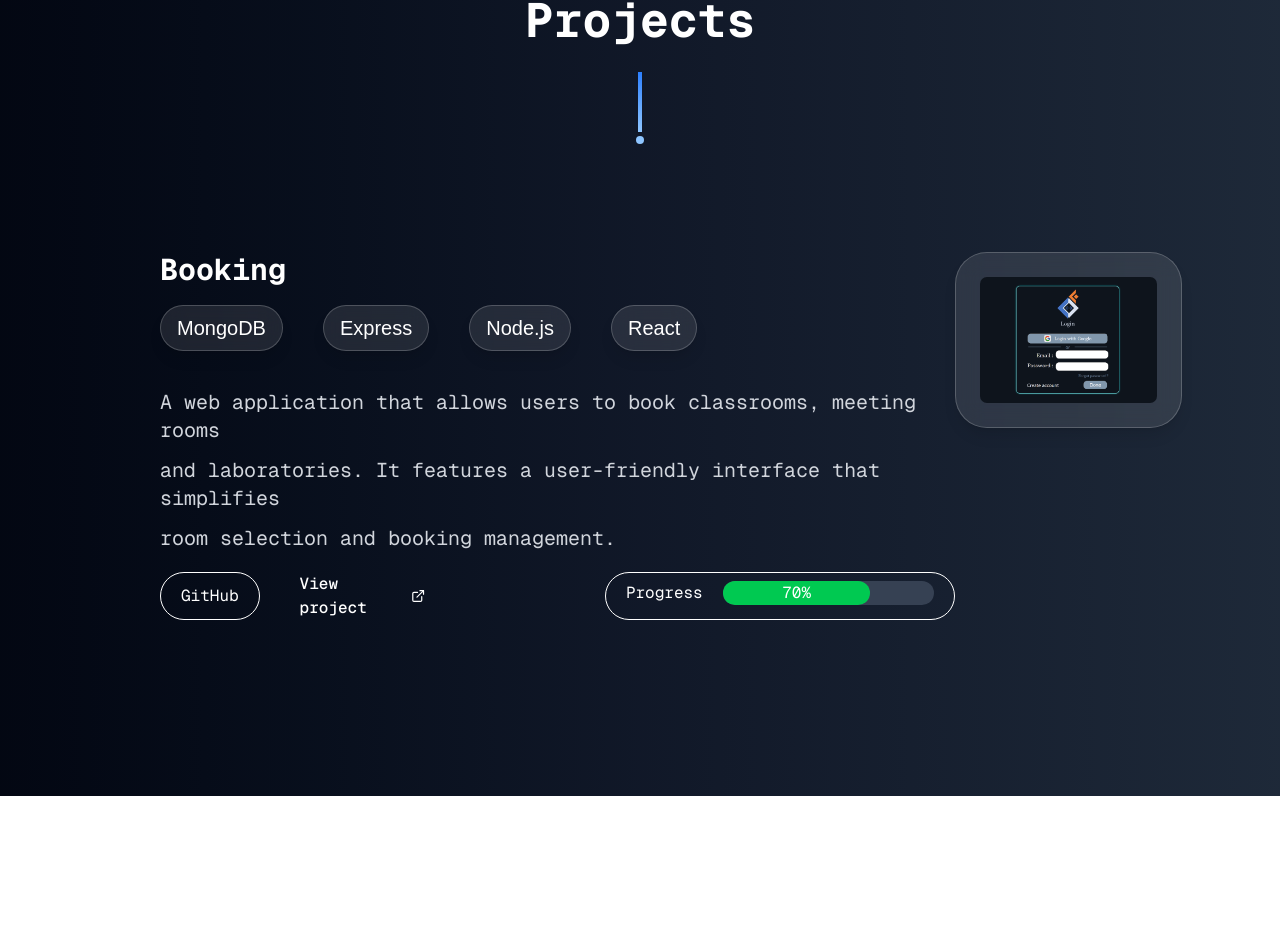
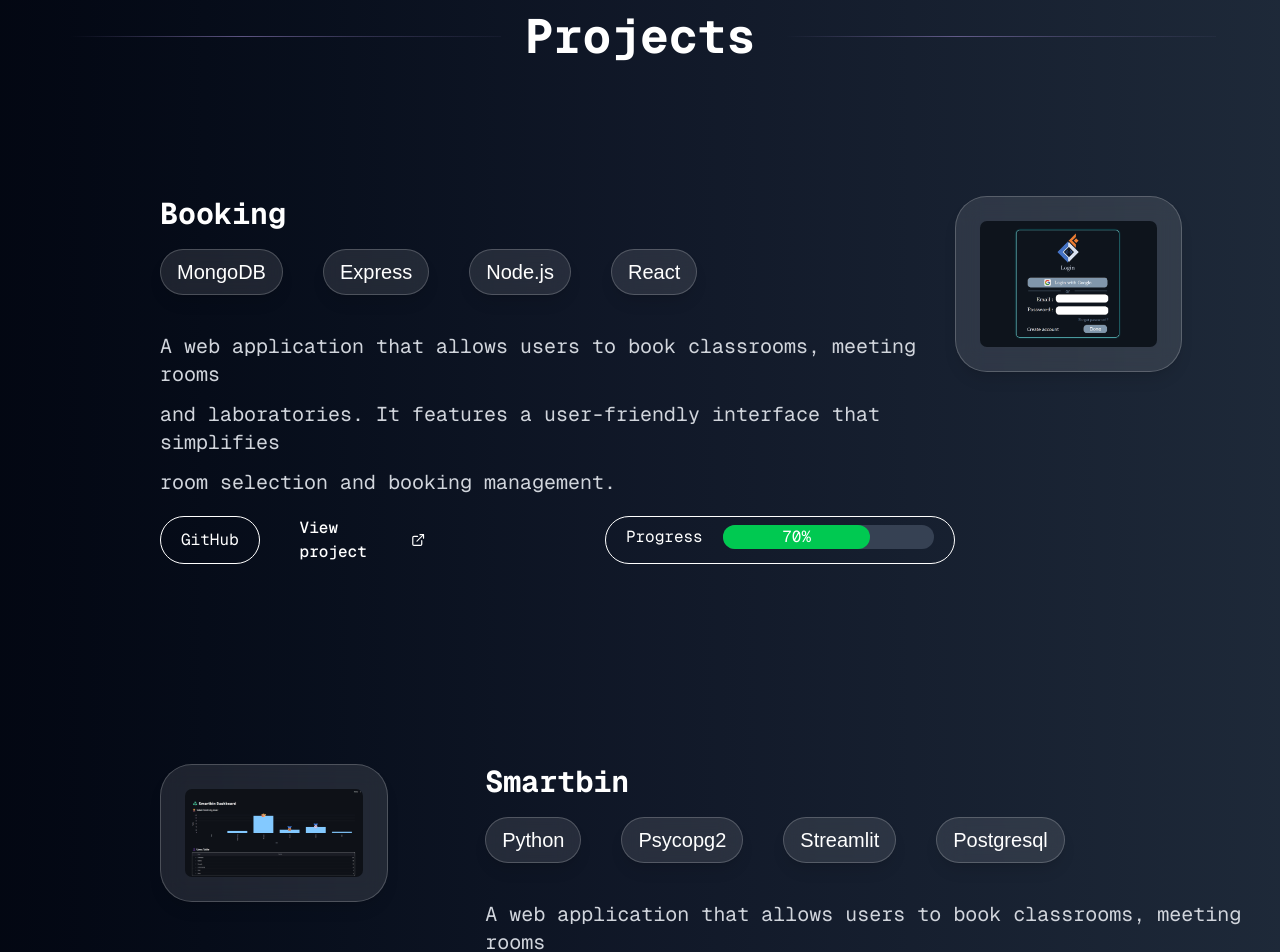
Before and after one commit to LeftRightConfuse/PortFolio_Project, a Next.js app: page / in a window 1280 px wide. Shown: the part 1684-2636 px from the top of the page. Before the commit the page ends 2480 px from the top, so only its background shows below. Built offline with nearby package versions, Linux system fonts and the light colour scheme.

Commit message:
Project more

```diff
--- a/src/app/page.jsx
+++ b/src/app/page.jsx
@@ -4,9 +4,9 @@ import { FiExternalLink } from "react-icons/fi";
 
 export default function Home() {
   return (
-    <div className='content'>
+    <main className='content'>
       <Nav />
-      <div className="flex h-screen w-full bg-gradient-to-r from-gray-950 via-gray-900 to-gray-800 py-10 px-10">
+      <section className="flex h-screen w-full bg-gradient-to-r from-gray-950 via-gray-900 to-gray-800 py-10 px-10">
 
         <div className="flex-1 flex flex-col justify-center">
           <div className="relative flex items-center">
@@ -36,8 +36,8 @@ export default function Home() {
             alt="Profile Picture"
             className="w-[60%] rounded-full object-cover shadow-lg"/>
         </div>
-      </div>
-      <div className="text-2xl font-Poppins flex items-center justify-center gap-15 h-20 bg-gray-900">
+      </section>
+      <section className="text-2xl font-Poppins flex items-center justify-center gap-15 h-20 bg-gray-900">
         <div className="w-full h-px max-w-6xl mx-auto py-1"
               style={{
                 backgroundImage:
@@ -74,8 +74,8 @@ export default function Home() {
                     "linear-gradient(90deg, rgba(149, 131, 198, 0) 1.46%, rgba(149, 131, 198, 0.6) 40.83%, rgba(149, 131, 198, 0.3) 65.57%, rgba(149, 131, 198, 0) 107.92%)",
                 }}
               ></div>
-      </div>
-      <div className="flex h-screen w-full bg-gradient-to-r from-gray-950 via-gray-900 to-gray-800 py-10 px-10">
+      </section>
+      <section className="flex h-screen w-full bg-gradient-to-r from-gray-950 via-gray-900 to-gray-800 py-10 px-10">
         <div className="flex m-auto text-white w-full">
           <div className="basis-[40%]">
             <div className="ml-30 flex items-center">
@@ -111,14 +111,28 @@ export default function Home() {
             </p>
           </div>
         </div>
+      </section>
+      <section className="flex flex-col items-center justify-center h-full w-full bg-gradient-to-r from-gray-950 via-gray-900 to-gray-800">
+        <div className="flex items-center w-full max-w-6xl mx-auto py-4">
+          <div
+            className="flex-1 h-px"
+            style={{
+            backgroundImage:
+            "linear-gradient(90deg, rgba(149, 131, 198, 0) 1.46%, rgba(149, 131, 198, 0.6) 40.83%, rgba(149, 131, 198, 0.3) 65.57%, rgba(149, 131, 198, 0) 107.92%)",
+            }}
+          ></div>
+          <span className="px-6 text-5xl font-mono font-bold text-white">
+          Projects
+          </span>
+          <div
+            className="flex-1 h-px"
+            style={{
+            backgroundImage:
+            "linear-gradient(90deg, rgba(149, 131, 198, 0) 1.46%, rgba(149, 131, 198, 0.6) 40.83%, rgba(149, 131, 198, 0.3) 65.57%, rgba(149, 131, 198, 0) 107.92%)",
+            }}
+          ></div>
         </div>
-        <div className="flex flex-col items-center justify-center h-screen w-full bg-gradient-to-r from-gray-950 via-gray-900 to-gray-800">
-          <h2 className="text-5xl font-mono font-bold text-white">Projects</h2>
-          <div className="mt-7 flex flex-col items-center">
-            <div className="w-[4px] h-15 bg-gradient-to-b from-blue-500 to-blue-300 relative">
-              <div className="absolute -bottom-3 left-1/2 -translate-x-1/2 w-2 h-2 bg-blue-300 rounded-full mt-10"></div>
-            </div>
-          </div>
+
         <div className="mt-30 text-white flex m-auto">
           <div className=" text-grey-200 basis-[60%] ml-40">
             <p className='text-3xl font-mono font-bold'>Booking</p>
@@ -185,8 +199,73 @@ export default function Home() {
             />
           </div>
         </div>
+        <div className="mt-50 text-white flex m-auto">
+          <div className=" text-white basis-[40%] ml-40 " >
+              <img
+              src="./smartbin.png"
+              alt="smartbin Picture"
+              className="w-[70%] object-cover px-6 py-6 rounded-4xl bg-white/10 backdrop-blur-md border border-white/20 shadow-lg"
+            />
+          </div>
+          <div className=" text-grey-200 basis-[60%] ">
+            <p className='text-3xl font-mono font-bold'>Smartbin</p>
+            <div className="text-xl flex items-center gap-10 h-20">
+              <span className="px-4 py-2 rounded-4xl bg-white/10 backdrop-blur-md border border-white/20 text-white shadow-lg">
+                Python
+              </span>
+              <span className="px-4 py-2 rounded-4xl bg-white/10 backdrop-blur-md border border-white/20 text-white shadow-lg">
+                Psycopg2
+              </span>
+              <span className="px-4 py-2 rounded-4xl bg-white/10 backdrop-blur-md border border-white/20 text-white shadow-lg">
+                Streamlit
+              </span>
+              <span className="px-4 py-2 rounded-4xl bg-white/10 backdrop-blur-md border border-white/20 text-white shadow-lg">
+                Postgresql
+              </span>
+            </div>
+            <p className="mt-5 text-gray-300 font-mono text-xl">
+              A web application that allows users to book classrooms, meeting rooms
+            </p>
+            <p className="mt-3 text-gray-300 font-mono text-xl">
+              and laboratories. It features a user-friendly interface that simplifies
+            </p>
+            <p className="mt-3 text-gray-300 font-mono text-xl">
+              room selection and booking management.
+            </p>
+            <div className='mt-5 flex gap-5'>
+              <Link
+                href="https://github.com/nnimkanSong/Project_Webapp.git"
+                target="_blank"
+                className="font-mono inline-flex items-center gap-2 px-5 py-2 rounded-full
+                border border-white text-white bg-transparent
+                hover:bg-blue-500/10 active:bg-blue-500/20
+                transition-colors duration-200">
+                GitHub
+              </Link>
+              <Link
+                href="https://youtu.be/dQw4w9WgXcQ?si=3x2QGMfIiYHhuqbx"
+                target="_blank"
+                className="font-mono ml-5 group inline-flex items-center gap-2 text-white font-medium relative"
+              >
+                View project
+                <FiExternalLink className="w-4 h-4" />
+                <span className="absolute left-0 -bottom-1 w-0 h-[1px] bg-blue-500 transition-all duration-300 group-hover:w-full"></span>
+              </Link>
+              <div className="ml-40 w-96 gap-5 px-5 py-2 rounded-full flex border border-white">
+                <p className='font-mono'>Progress</p>
+                <div className="w-full bg-gray-700 rounded-full h-6 items-center">
+                  <div
+                    className="bg-green-500 h-6 rounded-full text-center font-mono"
+                    style={{ width: "60%" }}
+                  >60%
                   </div>
                 </div>
+              </div>
+            </div>
+          </div>
+        </div>
+      </section>
+    </main>
 
   );
 }
```
Also changed, not shown: public/smartbin.png (added). Lines whose indentation alone changed are shown as unchanged.
